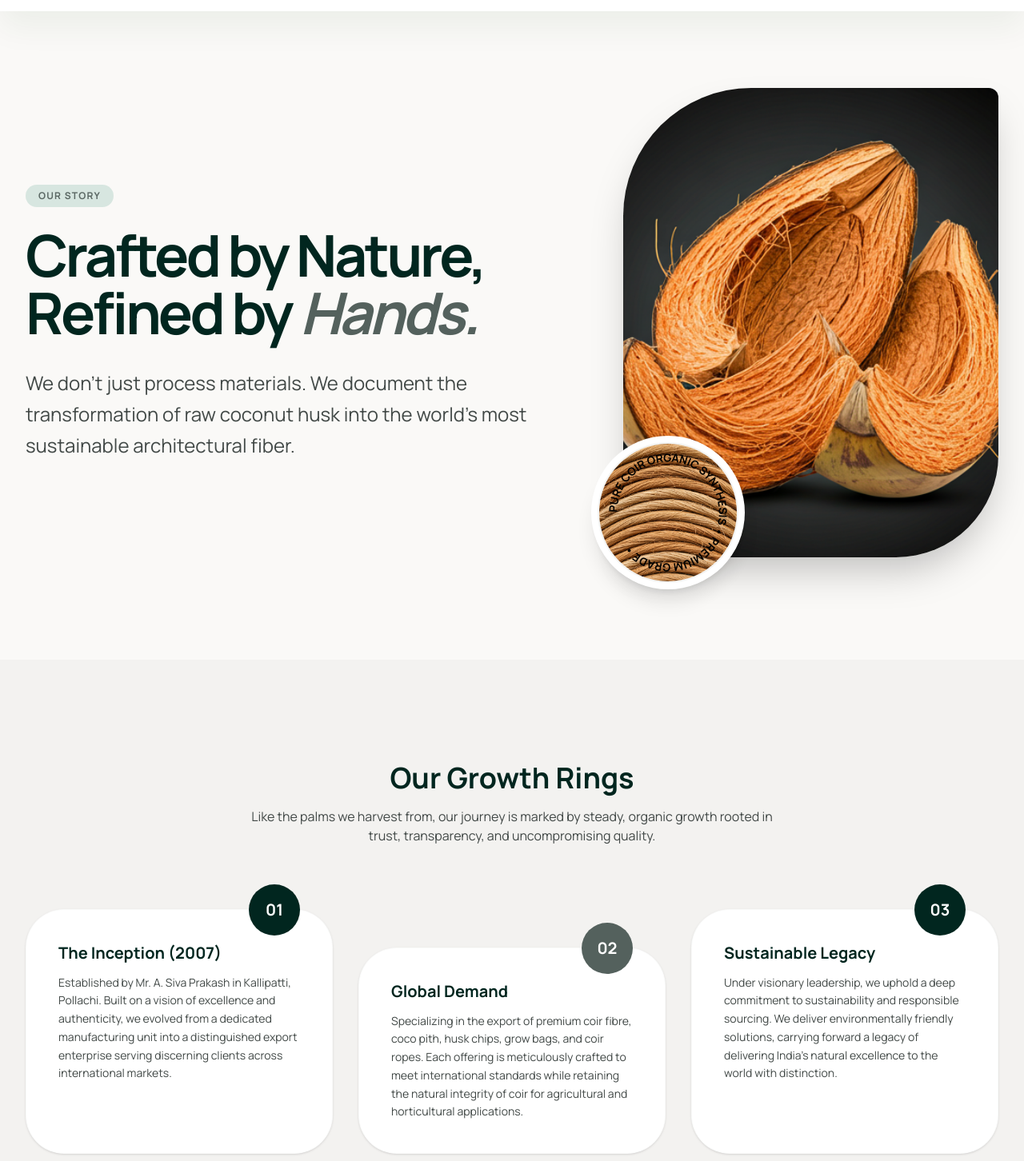
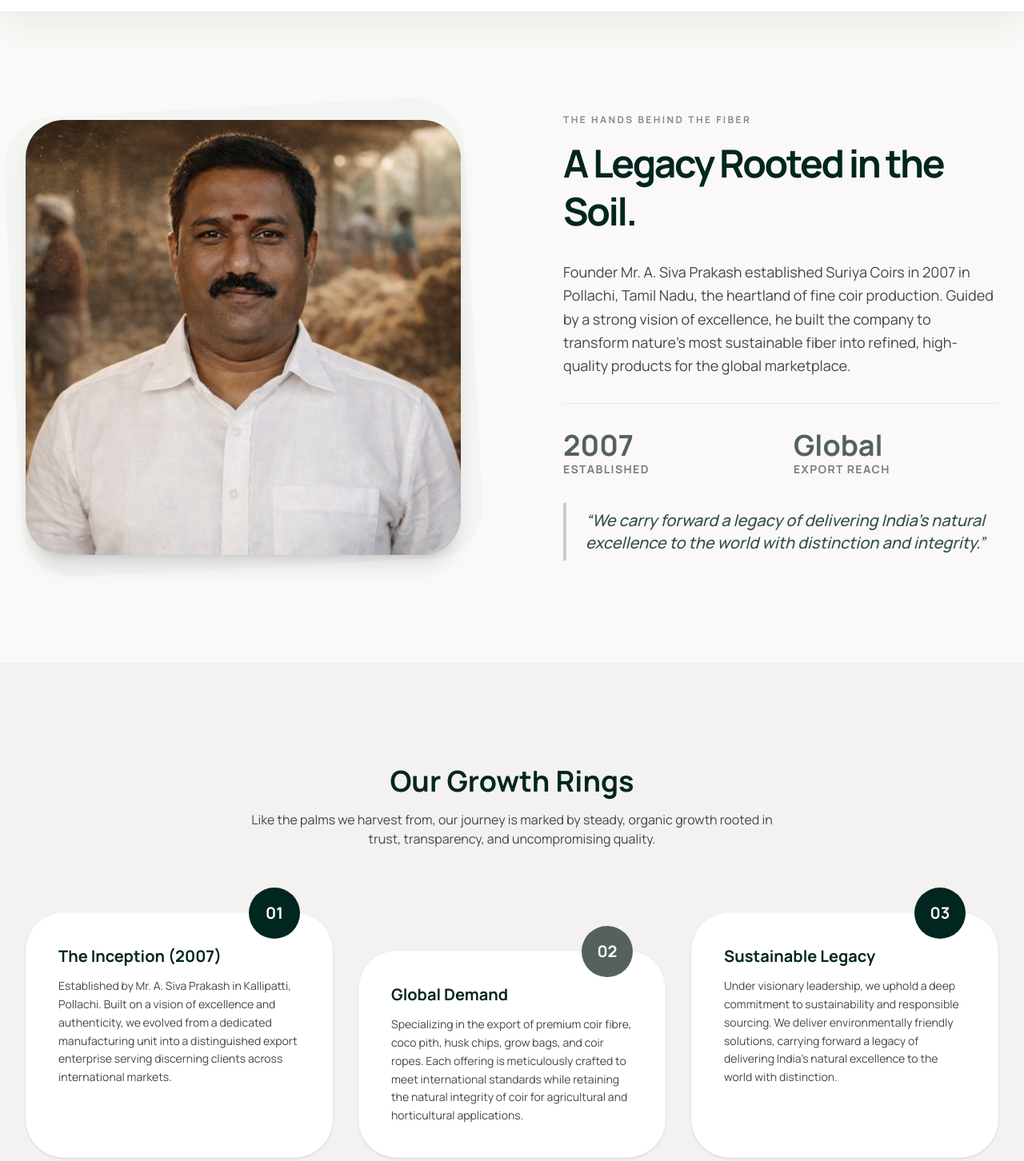
Before and after one commit to nithees-sj/suriyacoir, a React (Vite) app: page /about in a window 1280 px wide. Shown: the part 58-1510 px from the top of the page at 80% size. Built offline with nearby package versions, Linux system fonts and the light colour scheme.

Commit message:
redesigned about

```diff
--- a/src/pages/About.jsx
+++ b/src/pages/About.jsx
@@ -13,90 +13,6 @@
 
   return (
     <main>
-      {/* Hero: The Living Loom Concept */}
-      <section className="relative pt-24 pb-32 overflow-hidden">
-        <div className="max-w-7xl mx-auto px-8">
-          <div className="grid grid-cols-1 lg:grid-cols-12 gap-16 items-center">
-            <div className="lg:col-span-7">
-              <span className="inline-block px-4 py-1.5 mb-6 text-xs font-bold tracking-widest uppercase bg-secondary-container text-on-secondary-container rounded-full">
-                {hero.tagline}
-              </span>
-              <h1 className="text-5xl md:text-7xl font-extrabold tracking-tighter text-primary leading-none mb-8">
-                {hero.heading}<br />
-                Refined by <span className="text-secondary italic">{hero.headingHighlight}</span>
-              </h1>
-              <p className="text-xl md:text-2xl text-on-surface-variant max-w-2xl leading-relaxed">
-                {hero.description}
-              </p>
-            </div>
-            <div className="lg:col-span-5 relative">
-              <div className="aspect-[4/5] rounded-tl-[10rem] rounded-tr-xl rounded-br-[8rem] rounded-bl-xl overflow-hidden shadow-2xl">
-                <img
-                  alt="Raw coconut husks"
-                  className="w-full h-full object-cover"
-                  src={rawHusksImg}
-                />
-              </div>
-              {/* Husk Medallion */}
-              <div className="absolute -bottom-10 -left-10 w-48 h-48 rounded-full bg-surface-container-lowest p-2 shadow-xl hidden md:block">
-                <div className="relative w-full h-full rounded-full overflow-hidden border-2 border-outline-variant/20">
-                  <img
-                    alt="Coir fiber quality"
-                    className="w-full h-full object-cover"
-                    src={coirFibersCloseupImg}
-                  />
-                  <div className="absolute inset-0 flex items-center justify-center">
-                    <svg className="w-full h-full husk-medallion-rotation" viewBox="0 0 100 100">
-                      <defs>
-                        <path d="M 50, 50 m -37, 0 a 37,37 0 1,1 74,0 a 37,37 0 1,1 -74,0" fill="none" id="circlePath" />
-                      </defs>
-                      <text fill="#000000ff" fontFamily="Manrope" fontSize="8" fontWeight="700">
-                        <textPath xlinkHref="#circlePath" spacing="auto">
-                          PURE COIR ORGANIC SYNTHESIS • PREMIUM GRADE •
-                        </textPath>
-                      </text>
-                    </svg>
-                  </div>
-                </div>
-              </div>
-            </div>
-          </div>
-        </div>
-      </section>
-      {/* Milestones: Curved Timeline Layout */}
-      <section className="py-32 bg-surface-container-highest/30 rounded-b-[5rem]">
-        <div className="max-w-7xl mx-auto px-8">
-          <div className="text-center max-w-2xl mx-auto mb-20">
-            <h2 className="text-4xl font-bold text-primary mb-4">{milestones.heading}</h2>
-            <p className="text-on-surface-variant">{milestones.description}</p>
-          </div>
-          <div className="grid grid-cols-1 md:grid-cols-3 gap-8">
-            {milestones.items.map((item, i) => (
-              <div
-                key={i}
-                className={`relative p-10 bg-surface-container-lowest rounded-[3rem] border border-outline-variant/10 shadow-sm hover:-translate-y-2 transition-transform ${
-                  i === 1 ? 'md:mt-12' : ''
-                }`}
-              >
-                <div
-                  className={`absolute top-0 right-10 -translate-y-1/2 w-16 h-16 rounded-full flex items-center justify-center font-bold text-xl ${
-                    item.color === 'primary'
-                      ? 'bg-primary text-on-primary'
-                      : 'bg-secondary text-on-secondary'
-                  }`}
-                >
-                  {item.number}
-                </div>
-                <h3 className="text-xl font-bold text-primary mb-3">{item.title}</h3>
-                <p className="text-on-surface-variant text-sm leading-relaxed">
-                  {item.description}
-                </p>
-              </div>
-            ))}
-          </div>
-        </div>
-      </section>
-
       {/* The Founder & Heritage: Asymmetric Editorial */}
       <section className="py-32 bg-surface">
         <div className="max-w-7xl mx-auto px-8">
@@ -138,6 +54,40 @@
           </div>
         </div>
       </section>
+      {/* Milestones: Curved Timeline Layout */}
+      <section className="py-32 bg-surface-container-highest/30 rounded-b-[5rem]">
+        <div className="max-w-7xl mx-auto px-8">
+          <div className="text-center max-w-2xl mx-auto mb-20">
+            <h2 className="text-4xl font-bold text-primary mb-4">{milestones.heading}</h2>
+            <p className="text-on-surface-variant">{milestones.description}</p>
+          </div>
+          <div className="grid grid-cols-1 md:grid-cols-3 gap-8">
+            {milestones.items.map((item, i) => (
+              <div
+                key={i}
+                className={`relative p-10 bg-surface-container-lowest rounded-[3rem] border border-outline-variant/10 shadow-sm hover:-translate-y-2 transition-transform ${
+                  i === 1 ? 'md:mt-12' : ''
+                }`}
+              >
+                <div
+                  className={`absolute top-0 right-10 -translate-y-1/2 w-16 h-16 rounded-full flex items-center justify-center font-bold text-xl ${
+                    item.color === 'primary'
+                      ? 'bg-primary text-on-primary'
+                      : 'bg-secondary text-on-secondary'
+                  }`}
+                >
+                  {item.number}
+                </div>
+                <h3 className="text-xl font-bold text-primary mb-3">{item.title}</h3>
+                <p className="text-on-surface-variant text-sm leading-relaxed">
+                  {item.description}
+                </p>
+              </div>
+            ))}
+          </div>
+        </div>
+      </section>
+
 
       {/* Mission & Vision: Tonal Shift */}
       <section className="py-32 bg-surface-container-low rounded-t-[5rem]">
--- a/src/pages/Contact.jsx
+++ b/src/pages/Contact.jsx
@@ -24,16 +24,16 @@
       if (data.success) {
         setStatus('success');
         e.target.reset();
-        setTimeout(() => setStatus('idle'), 5000);
+        setTimeout(() => setStatus('idle'), 1500);
       } else {
         console.error("Error submitting form", data);
         setStatus('error');
-        setTimeout(() => setStatus('idle'), 5000);
+        setTimeout(() => setStatus('idle'), 1500);
       }
     } catch (error) {
       console.error("Submission failed", error);
       setStatus('error');
-      setTimeout(() => setStatus('idle'), 5000);
+      setTimeout(() => setStatus('idle'), 1500);
     }
   };
 
@@ -75,7 +75,7 @@
               </div>
               <div>
                 <h3 className="font-headline font-bold text-lg text-on-surface">Official Mail</h3>
-                <p className="text-on-surface-variant">suriyacoir@gmail.com</p>
+                <p className="text-on-surface-variant">suriyacoirs@gmail.com</p>
               </div>
             </div>
             <div className="flex items-start gap-4">
```
